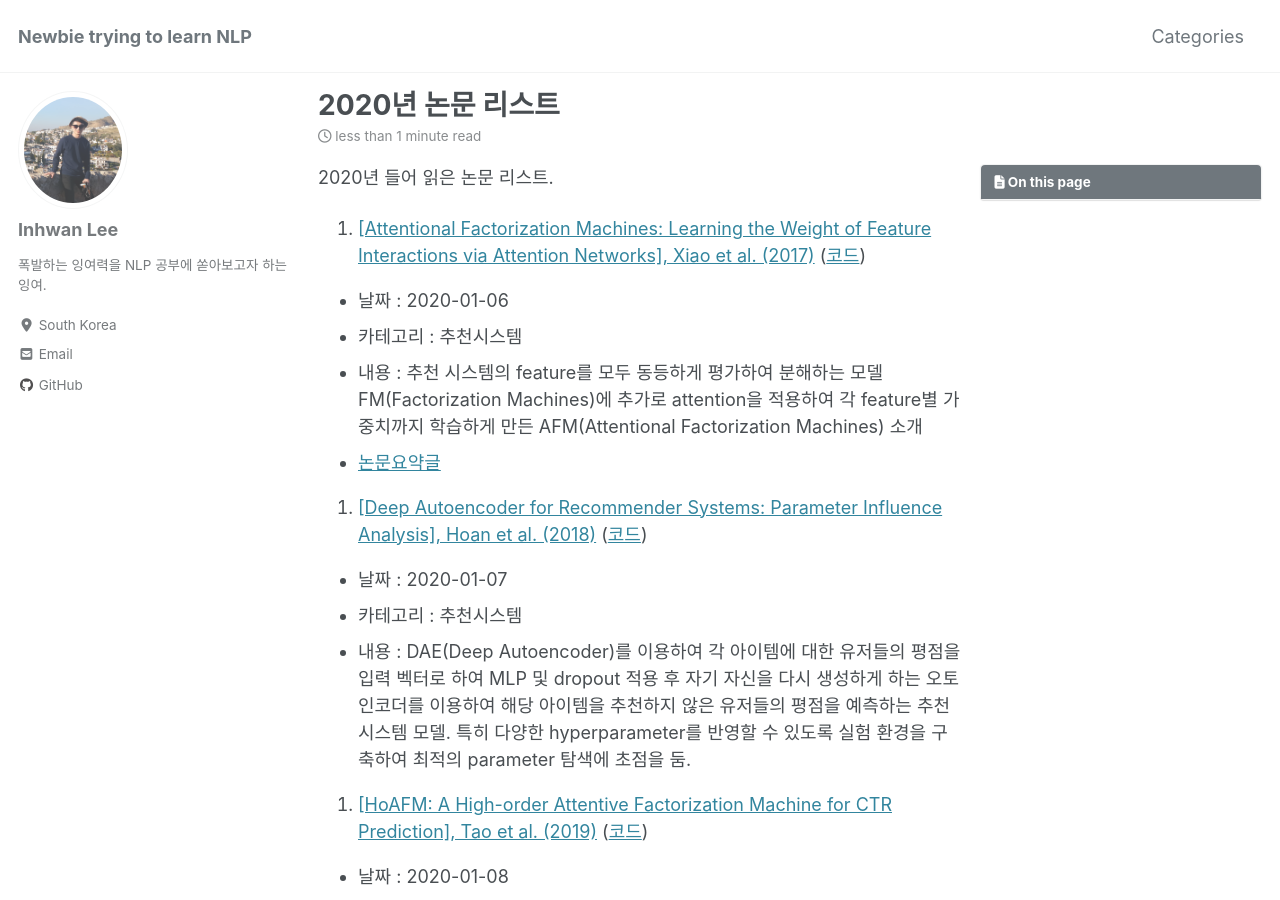
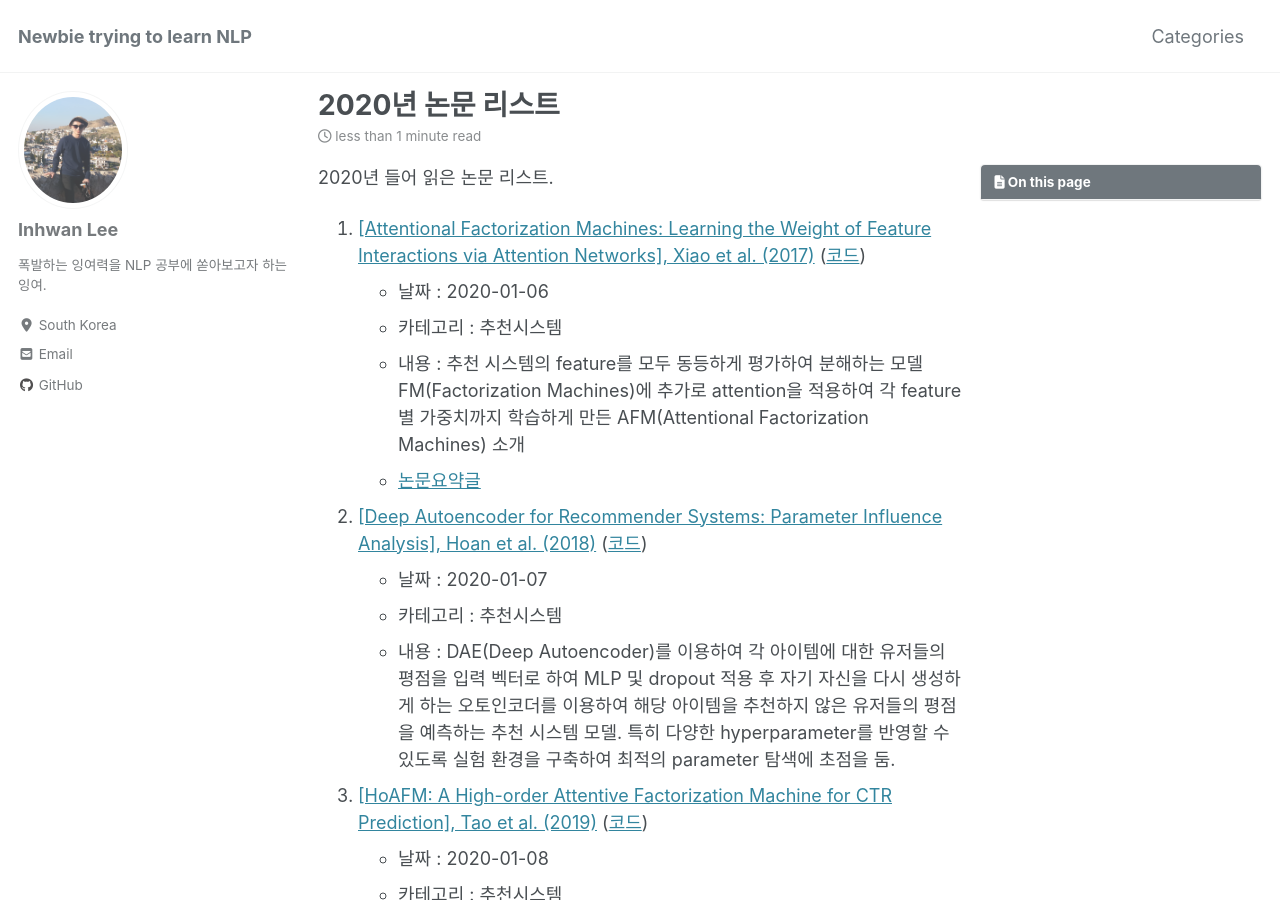
Before and after one commit to lih0905/lih0905.github.io, a Jekyll site: the page built from _posts/2020-01-07-2020년_Paper_List.md, in a window 1280 px wide and 900 px high. Built offline with Jekyll 4.4.1, drawn with Linux system fonts in a browser that asks for light colours; cached includes are drawn as plain includes; nearby versions of some CDN libraries; comment, search, counter and statistics services are not loaded.

```diff
--- a/_posts/2020-01-07-2020년_Paper_List.md
+++ b/_posts/2020-01-07-2020년_Paper_List.md
@@ -14,20 +14,17 @@ toc: true
 2020년 들어 읽은 논문 리스트.
 
 1. [[Attentional Factorization Machines: Learning the Weight of Feature Interactions via Attention Networks], Xiao et al. (2017)](https://www.comp.nus.edu.sg/~xiangnan/papers/ijcai17-afm.pdf) ([코드](https://github.com/hexiangnan/attentional_factorization_machine))
-
-  * 날짜 : 2020-01-06
-  * 카테고리 : 추천시스템
-  * 내용 : 추천 시스템의 feature를 모두 동등하게 평가하여 분해하는 모델 FM(Factorization Machines)에 추가로 attention을 적용하여 각 feature별 가중치까지 학습하게 만든 AFM(Attentional Factorization Machines) 소개
-  * [논문요약글](https://lih0905.github.io/%EC%B6%94%EC%B2%9C/AFM/)
+  - 날짜 : 2020-01-06
+  - 카테고리 : 추천시스템
+  - 내용 : 추천 시스템의 feature를 모두 동등하게 평가하여 분해하는 모델 FM(Factorization Machines)에 추가로 attention을 적용하여 각 feature별 가중치까지 학습하게 만든 AFM(Attentional Factorization Machines) 소개
+  - [논문요약글](https://lih0905.github.io/%EC%B6%94%EC%B2%9C/AFM/)
 
 1. [[Deep Autoencoder for Recommender Systems: Parameter Influence Analysis], Hoan et al. (2018)](https://arxiv.org/abs/1901.00415) ([코드](https://github.com/heroddaji/flexEncoder))
-
-  * 날짜 : 2020-01-07
-  * 카테고리 : 추천시스템
-  * 내용 : DAE(Deep Autoencoder)를 이용하여 각 아이템에 대한 유저들의 평점을 입력 벡터로 하여 MLP 및 dropout 적용 후 자기 자신을 다시 생성하게 하는 오토인코더를 이용하여 해당 아이템을 추천하지 않은 유저들의 평점을 예측하는 추천 시스템 모델. 특히 다양한 hyperparameter를 반영할 수 있도록 실험 환경을 구축하여 최적의 parameter 탐색에 초점을 둠.
+  - 날짜 : 2020-01-07
+  - 카테고리 : 추천시스템
+  - 내용 : DAE(Deep Autoencoder)를 이용하여 각 아이템에 대한 유저들의 평점을 입력 벡터로 하여 MLP 및 dropout 적용 후 자기 자신을 다시 생성하게 하는 오토인코더를 이용하여 해당 아이템을 추천하지 않은 유저들의 평점을 예측하는 추천 시스템 모델. 특히 다양한 hyperparameter를 반영할 수 있도록 실험 환경을 구축하여 최적의 parameter 탐색에 초점을 둠.
 
 1. [[HoAFM: A High-order Attentive Factorization Machine for CTR Prediction], Tao et al. (2019)](http://staff.ustc.edu.cn/~hexn/papers/IPM19-HoAFM.pdf) ([코드](https://github.com/zltao/HoAFM/blob/master/HoAFM_v1.0.py))
-
-  * 날짜 : 2020-01-08
-  * 카테고리 : 추천시스템
-  * 내용 :
+  - 날짜 : 2020-01-08
+  - 카테고리 : 추천시스템
+  - 내용 :
```
Also changed, not shown: _posts/2020-01-08-AFM.md (+10 -3 lines).
